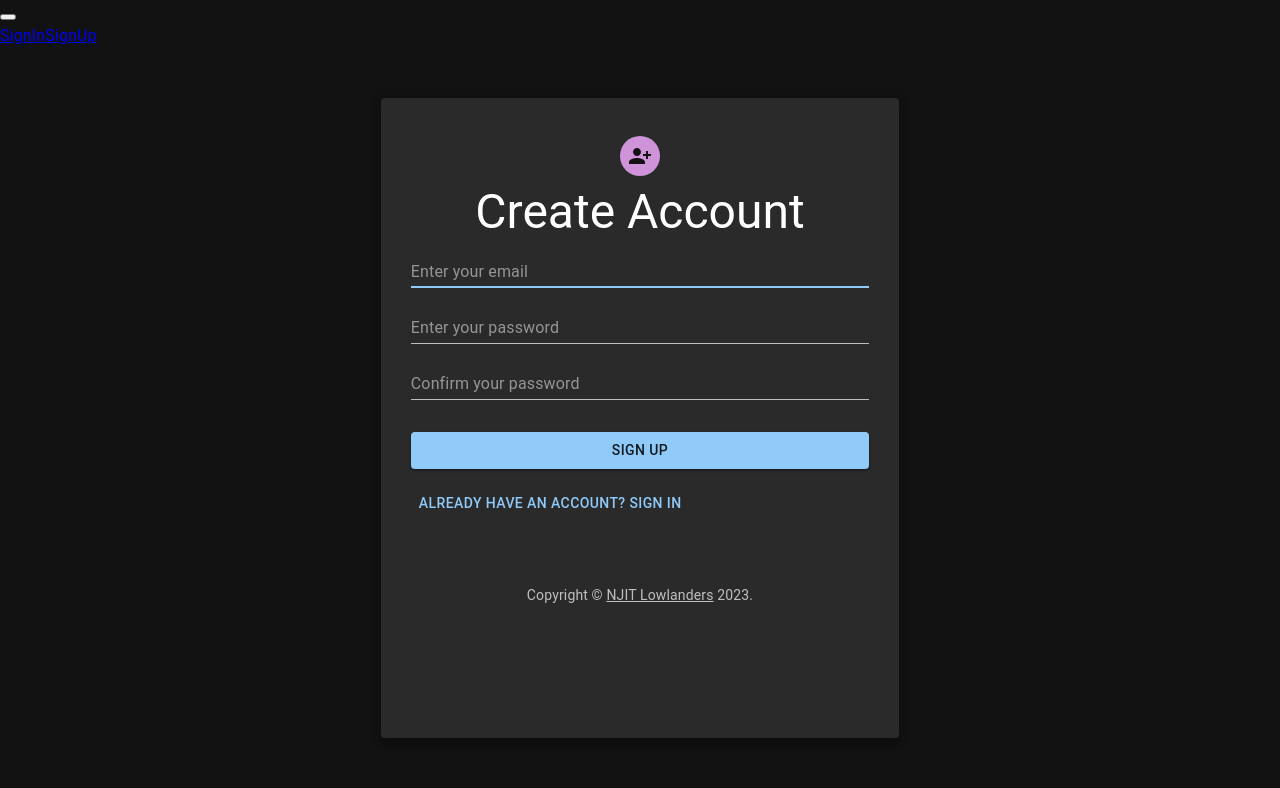
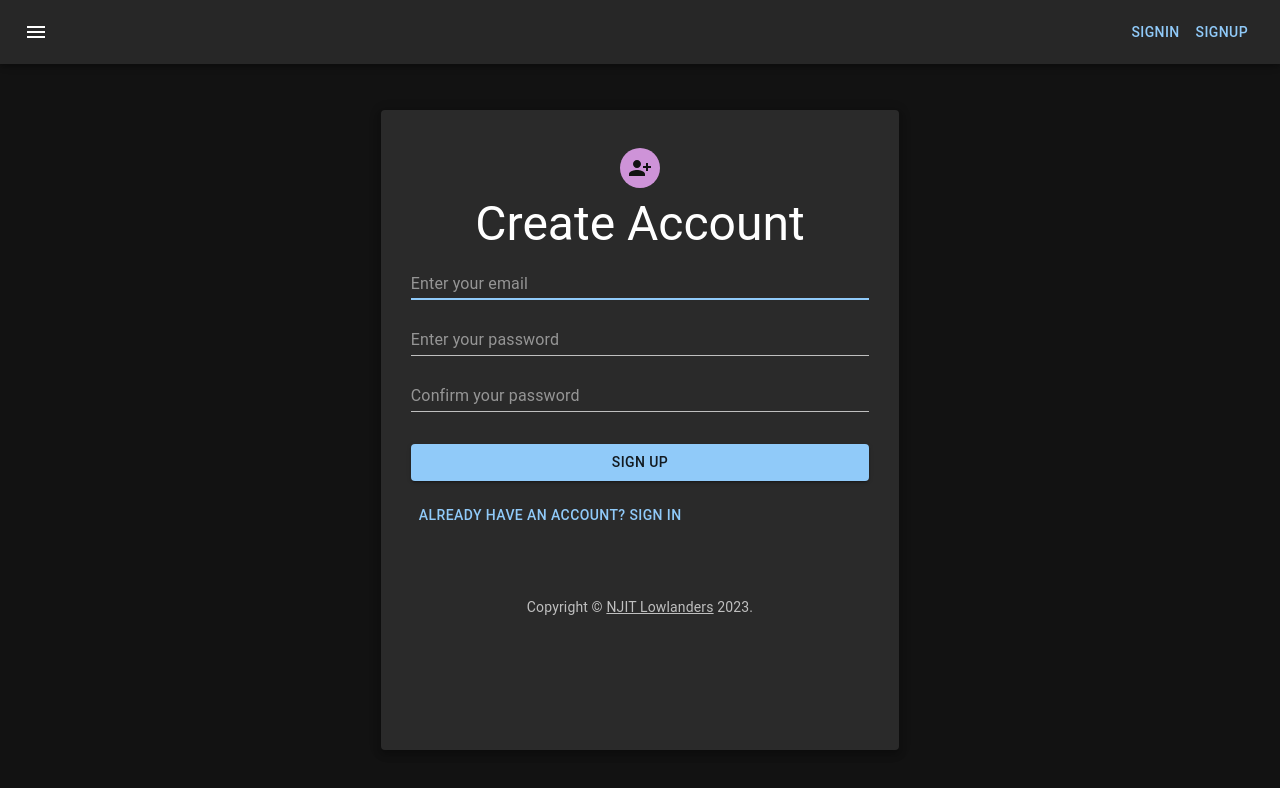
Before and after one commit to jcabrera2502/NJIT-Lowlanders, a React (Create React App) app in the folder frontend/: page /SignUp in a window 1280 px wide. Shown: the top 788 px of the page. Built offline with nearby package versions, Linux system fonts and the light colour scheme; no server answers.

Commit message:
Added NavBar, adjusted values for style pages.

```diff
--- a/frontend/src/App.js
+++ b/frontend/src/App.js
@@ -7,7 +7,7 @@ import Nav from './Components/Central-Components/Nav';
 import Settings from './Components/Central-Components/Settings';
 import {BrowserRouter as Router, Routes, Route} from 'react-router-dom';
 import Profile from './Components/Central-Components/Profile';
-import { createTheme, ThemeProvider, styled} from "@mui/material/styles";
+import { createTheme, ThemeProvider} from "@mui/material/styles";
 
 const darkTheme = createTheme({ palette: { mode: 'dark' } });
 
--- a/frontend/src/components/Auth-Components/SignIn.jsx
+++ b/frontend/src/components/Auth-Components/SignIn.jsx
@@ -23,7 +23,7 @@ const paperStyle =
   padding: 30,
   height: "80vh",
   width: "45%",
-  margin: "50px auto"
+  margin: "110px auto"
 };
 
 const SignIn = () => {
--- a/frontend/src/components/Auth-Components/SignUp.jsx
+++ b/frontend/src/components/Auth-Components/SignUp.jsx
@@ -2,7 +2,7 @@ import { createUserWithEmailAndPassword } from "firebase/auth";
 import React, { useState } from "react";
 import { auth } from "../../firebase";
 import { Button, TextField, Paper, Typography, Container,
-  CssBaseline, Link, Box, Avatar, Grid} from "@mui/material";
+  CssBaseline, Link, Box, Avatar} from "@mui/material";
   import PersonAddAlt1Icon from '@mui/icons-material/PersonAddAlt1';
 
 function Copyright(props) {
@@ -23,7 +23,7 @@ const paperStyle =
   padding: 30,
   height: "80vh",
   width: "45%",
-  margin: "50px auto"
+  margin: "110px auto"
 };
 
 const SignUp = () => {
--- a/frontend/src/components/Central-Components/Nav.js
+++ b/frontend/src/components/Central-Components/Nav.js
@@ -4,7 +4,11 @@ import { FaUserCircle } from "react-icons/fa";
 import { FaGear } from "react-icons/fa6";
 import { onAuthStateChanged } from "firebase/auth";
 import { auth} from "../../firebase";
-
+import { Button, TextField, Paper, Typography, Container,
+    CssBaseline, Box, Avatar, AppBar, IconButton, Toolbar} from "@mui/material";
+import MenuIcon from '@mui/icons-material/Menu';
+import AccountCircleIcon from '@mui/icons-material/AccountCircle';
+import SettingsIcon from '@mui/icons-material/Settings';
 //Only show Profile if the user is logged in
 //Only show Settings if the user is logged in
 //Only show Logout if the user is logged in
@@ -27,22 +31,28 @@ function Nav() {
     }, []);
 
     return(
-
-        <nav class="navbar navbar-expand-lg navbar-dark bg-dark top">
-            <button class="navbar-toggler" type="button" data-toggle="collapse" data-target="#navMainMenu" aria-controls="navMainMenu" aria-expanded="false" aria-label="Toggle navigation">
-                <span class="navbar-toggler-icon"></span>
-            </button>
-            <div id="navMainMenu" class="navbar-collapse collapse">
-                <div class="navbar-nav ml-auto">
-                    {user && <Link to='/' className="nav-item nav-link active">Home</Link>}
-                    {!user && <Link to='/SignIn' className="nav-item nav-link">SignIn</Link>}
-                    {!user && <Link to ='/SignUp' className="nav-item nav-link">SignUp</Link>}
-                    {user && <Link to ='/AuthDetails' className="nav-item nav-link">Logout</Link>}
-                    {user && <Link to ='/Profile' className="nav-item nav-link"><FaUserCircle /></Link>}
-                    {user && <Link to ='/Settings' className="nav-item nav-link"><FaGear /></Link>}
-                </div>
-            </div>
-        </nav>
+        <AppBar position="fixed">
+            <nav>
+                <Toolbar>
+                    <IconButton
+                        size="large"
+                        edge="start"
+                        color="inherit"
+                        aria-label="menu"
+                        sx={{ mr: 2 }}
+                        >
+                        <MenuIcon />
+                    </IconButton>
+                    <Box sx={{flexGrow: 1}}></Box>
+                    {user && <Button onClick={() => (window.location.href = "http://localhost:3000/")}>Home</Button>}
+                    {!user && <Button onClick={() => (window.location.href = "http://localhost:3000/SignIn")}>SignIn</Button>}
+                    {!user && <Button onClick={() => (window.location.href = "http://localhost:3000/SignUp")}>SignUp</Button>}
+                    {user && <Button onClick={() => (window.location.href = "http://localhost:3000/AuthDetails")}>Logout</Button>}
+                    {user && <IconButton onClick={() => (window.location.href = "http://localhost:3000/Profile")}><AccountCircleIcon /></IconButton>}
+                    {user && <IconButton onClick={() => (window.location.href = "http://localhost:3000/Settings")}><SettingsIcon /></IconButton>}
+                </Toolbar>
+            </nav>
+        </AppBar>
     );
 }
 
```
